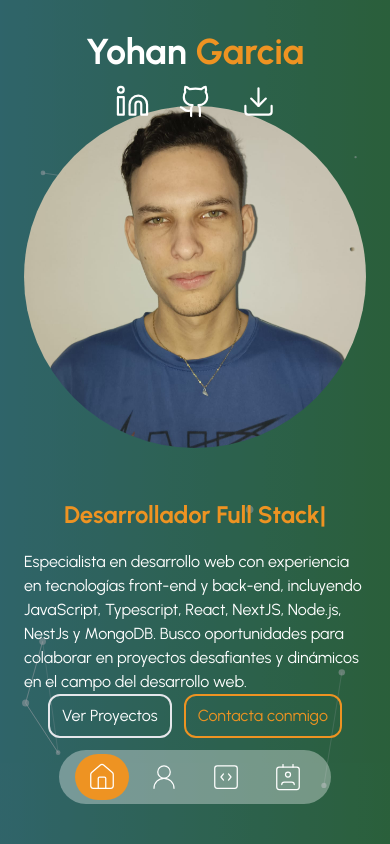
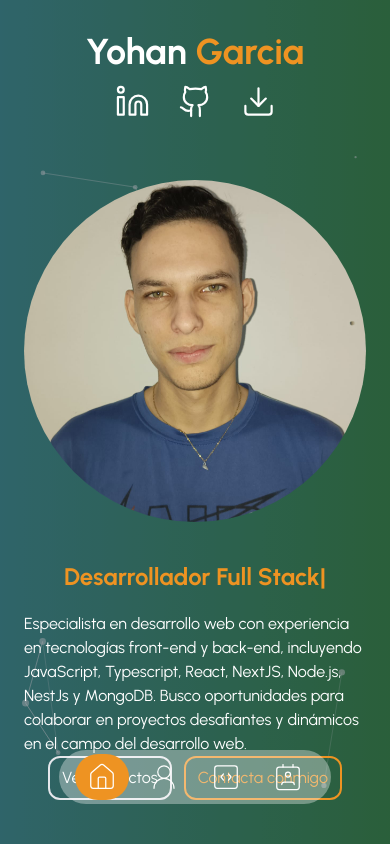
Before and after one commit to Yohaan2/landing-page-porfolio, a Next.js app: page / in a window 390 px wide. Built offline with nearby package versions, Linux system fonts and the light colour scheme.

Commit message:
refactor padding in img profile

```diff
--- a/components/introduction.tsx
+++ b/components/introduction.tsx
@@ -6,7 +6,7 @@ import { TypeAnimation } from "react-type-animation"
 const Introduction = () => {
   return (
     <div className='z-20 w-full bg-darkBg/40'>
-      <div className='z-20 grid items-center h-full p-6 py-20 md:p-40 md:py-0 md:grid-cols-2'>
+      <div className='z-20 grid items-center h-full p-6 pt-40 md:p-40 md:py-0 md:grid-cols-2'>
         <Image
           src='/foto-perfil.jpg'
           priority
```
